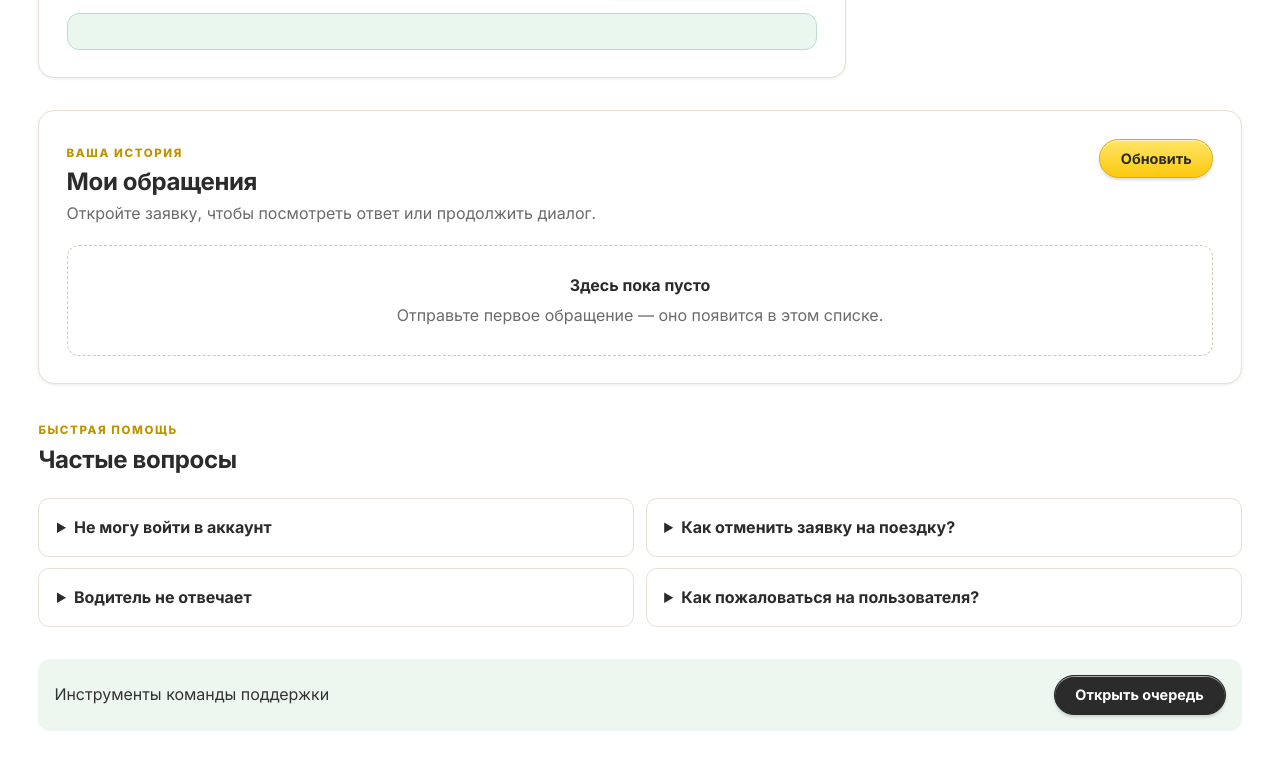
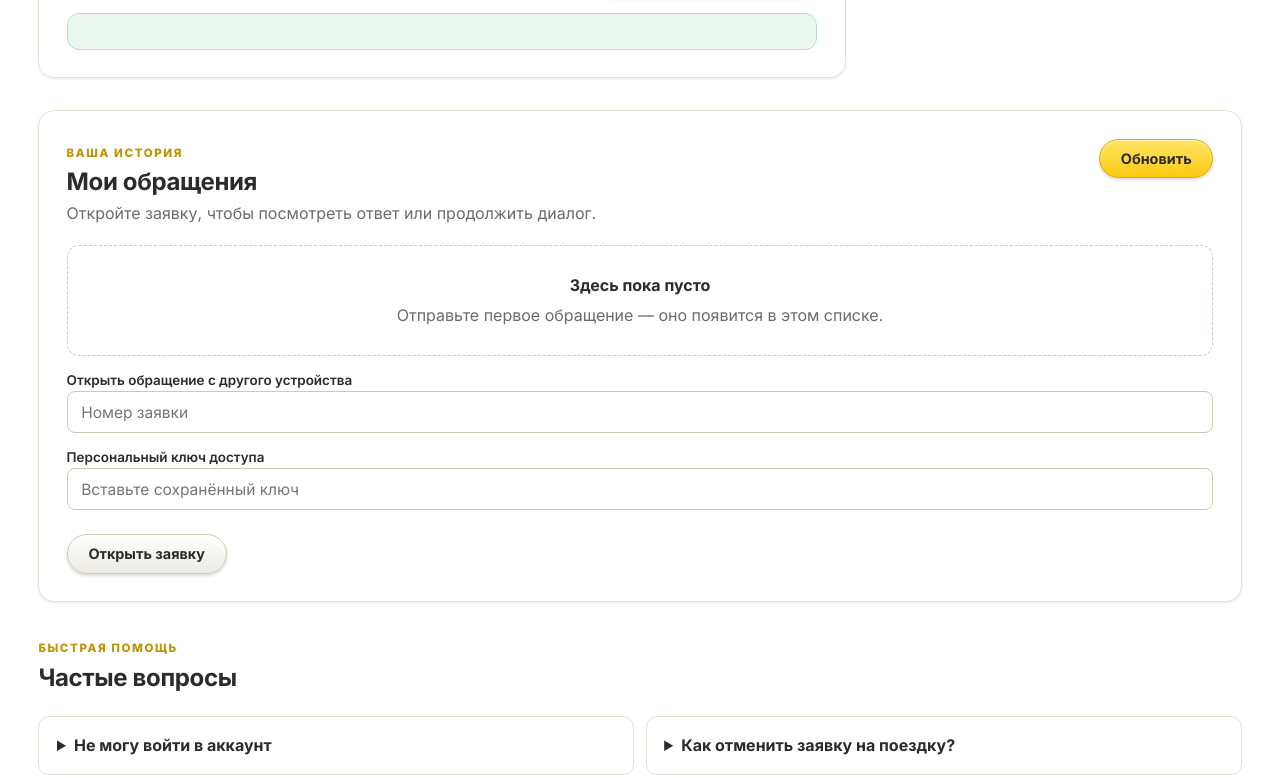
Before and after one commit to slava0213/BUB, a plain HTML site: page hitch-a-ride/client/support.html in a window 1280 px wide. Shown: the part 1685-2463 px from the top of the page. Drawn offline with Linux system fonts and the light colour scheme; no server answers.

Commit message:
Add manual support ticket access form

```diff
--- a/hitch-a-ride/client/support.html
+++ b/hitch-a-ride/client/support.html
@@ -21,7 +21,7 @@
 </form><div id="support-created" class="support-created" hidden></div></section>
 <aside class="support-side"><div class="support-card support-promise"><span class="support-eyebrow">ВАЖНО ЗНАТЬ</span><h3>Обращение не потеряется</h3><p>После отправки появится номер заявки и персональный ключ. Сохраните его, чтобы вернуться к переписке даже без входа в аккаунт.</p><div class="support-lock">🔐 <span>Переписка доступна только вам и команде поддержки</span></div></div><div class="support-card support-hours"><div class="support-online-dot"></div><div><b>Поддержка BUB</b><small>Обращения принимаются круглосуточно</small></div></div></aside>
 </div>
-<section class="support-card support-tickets" id="my-tickets"><div class="support-section-title"><div><span class="support-eyebrow">ВАША ИСТОРИЯ</span><h2>Мои обращения</h2><p>Откройте заявку, чтобы посмотреть ответ или продолжить диалог.</p></div><button class="btn btn-secondary btn-small" id="support-refresh" type="button">Обновить</button></div><div id="support-ticket-list" class="support-ticket-list"><div class="support-empty">Загружаем обращения…</div></div><div id="support-thread" class="support-thread" hidden></div></section>
+<section class="support-card support-tickets" id="my-tickets"><div class="support-section-title"><div><span class="support-eyebrow">ВАША ИСТОРИЯ</span><h2>Мои обращения</h2><p>Откройте заявку, чтобы посмотреть ответ или продолжить диалог.</p></div><button class="btn btn-secondary btn-small" id="support-refresh" type="button">Обновить</button></div><div id="support-ticket-list" class="support-ticket-list"><div class="support-empty">Загружаем обращения…</div></div><form id="support-access-form" class="support-access-form"><label>Открыть обращение с другого устройства<input name="ticket_id" inputmode="numeric" pattern="[0-9]+" placeholder="Номер заявки" required></label><label>Персональный ключ доступа<input name="access_key" placeholder="Вставьте сохранённый ключ" required></label><button class="btn btn-secondary btn-small" type="submit">Открыть заявку</button></form><div id="support-thread" class="support-thread" hidden></div></section>
 <section class="support-faq" id="faq"><div class="support-section-title"><div><span class="support-eyebrow">БЫСТРАЯ ПОМОЩЬ</span><h2>Частые вопросы</h2></div></div><div class="faq-grid">
 <details><summary>Не могу войти в аккаунт</summary><p>Проверьте адрес электронной почты и раскладку клавиатуры. Если пароль не подходит, создайте обращение в категории «Проблема с аккаунтом».</p></details>
 <details><summary>Как отменить заявку на поездку?</summary><p>Откройте профиль и найдите отправленную заявку. Если отмена недоступна, напишите водителю или обратитесь в поддержку.</p></details>
```
